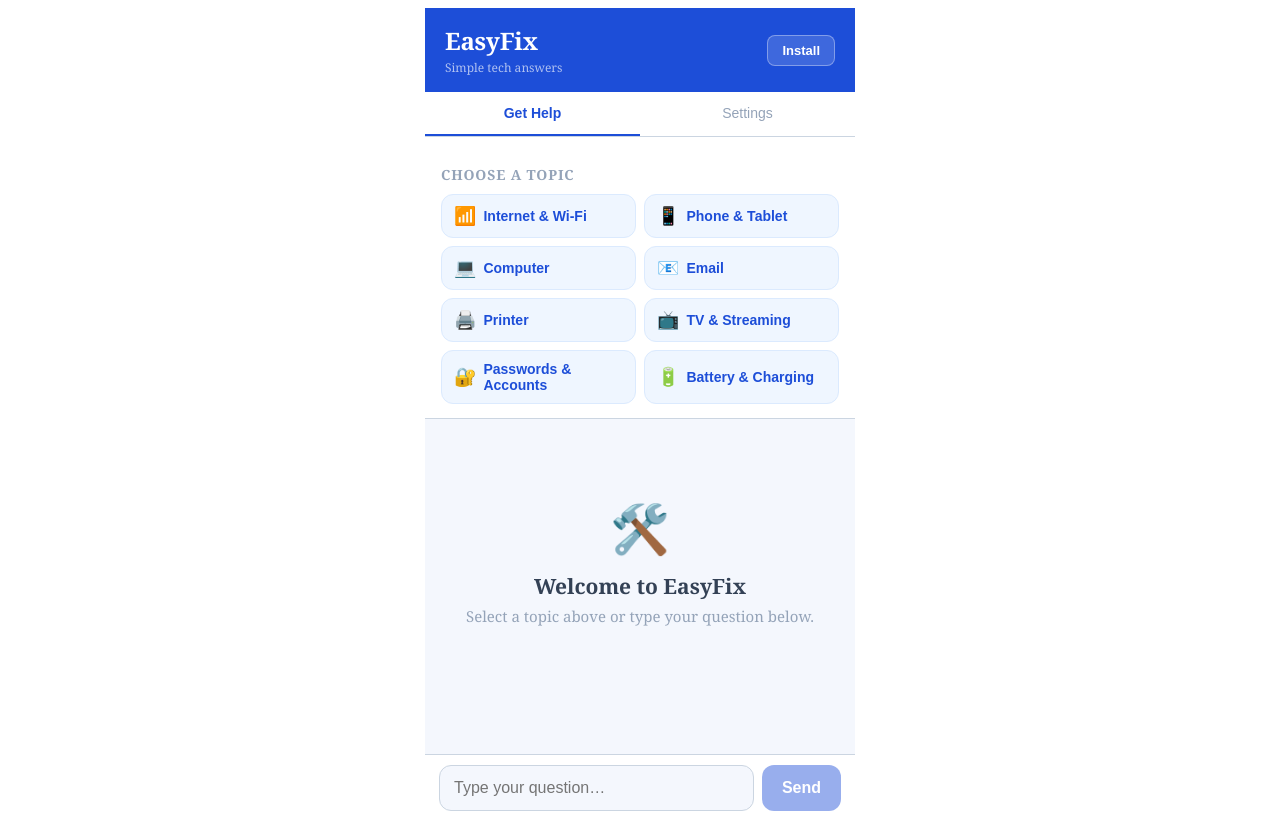
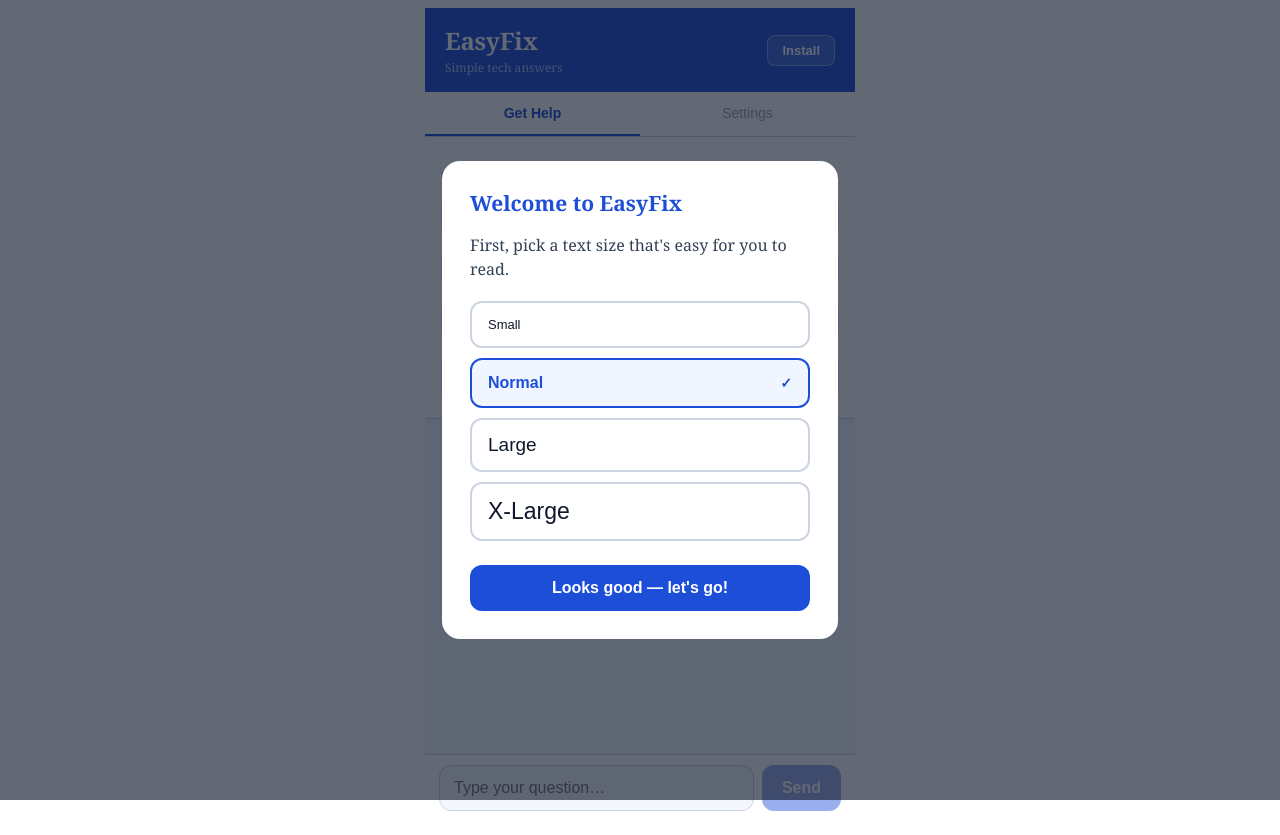
Before and after one commit to NewJoeJr/EasyFixApp, a React (Vite) app: page / in a window 1280 px wide. Built offline with nearby package versions, Linux system fonts and the light colour scheme.

Commit message:
Add size picker modal for first launch experience

```diff
--- a/src/App.jsx
+++ b/src/App.jsx
@@ -264,9 +264,17 @@ export default function App() {
   const [tab, setTab] = useState("help");
   const [sizeIdx, setSizeIdx] = useState(() => parseInt(localStorage.getItem("sg_size") || "1"));
   const [showInstallModal, setShowInstallModal] = useState(false);
+  const [showSizePicker, setShowSizePicker] = useState(() => !sessionStorage.getItem("sg_size_set"));
+  const [pendingSizeIdx, setPendingSizeIdx] = useState(() => parseInt(localStorage.getItem("sg_size") || "1"));
   const isIOS = /iphone|ipad|ipod/.test(window.navigator.userAgent.toLowerCase());
 
   useEffect(() => { localStorage.setItem("sg_size", sizeIdx); }, [sizeIdx]);
+
+  function confirmSize() {
+    setSizeIdx(pendingSizeIdx);
+    setShowSizePicker(false);
+    sessionStorage.setItem("sg_size_set", "1");
+  }
 
   const sz = SIZE_PRESETS[sizeIdx];
 
@@ -323,6 +331,62 @@ export default function App() {
 
         {tab === "help" ? <HelpTab /> : <SettingsTab sizeIdx={sizeIdx} setSizeIdx={setSizeIdx} />}
 
+        {/* First-launch Size Picker Modal */}
+        {showSizePicker && (
+          <div style={{
+            position: "fixed", inset: 0, background: "rgba(15,23,42,0.65)",
+            zIndex: 200, display: "flex", alignItems: "center", justifyContent: "center", padding: 24,
+          }}>
+            <div style={{ background: C.white, borderRadius: 18, padding: 28, maxWidth: 340, width: "100%" }}>
+              <h2 style={{ margin: "0 0 6px", fontSize: SIZE_PRESETS[pendingSizeIdx].heading, color: C.blue, fontWeight: 800 }}>
+                Welcome to EasyFix
+              </h2>
+              <p style={{ fontSize: SIZE_PRESETS[pendingSizeIdx].base, color: C.textMid, marginBottom: 20, lineHeight: 1.5 }}>
+                First, pick a text size that's easy for you to read.
+              </p>
+
+              <div style={{ display: "flex", flexDirection: "column", gap: 10, marginBottom: 24 }}>
+                {SIZE_PRESETS.map((p, i) => (
+                  <button
+                    key={i}
+                    onClick={() => setPendingSizeIdx(i)}
+                    style={{
+                      padding: "14px 16px",
+                      borderRadius: 12,
+                      border: `2px solid ${pendingSizeIdx === i ? C.blue : C.border}`,
+                      background: pendingSizeIdx === i ? C.blueFaint : C.white,
+                      color: pendingSizeIdx === i ? C.blue : C.text,
+                      fontSize: p.base,
+                      fontWeight: pendingSizeIdx === i ? 700 : 400,
+                      cursor: "pointer",
+                      textAlign: "left",
+                      display: "flex",
+                      justifyContent: "space-between",
+                      alignItems: "center",
+                    }}
+                  >
+                    {p.label}
+                    {pendingSizeIdx === i && <span style={{ fontSize: p.base - 2 }}>✓</span>}
+                  </button>
+                ))}
+              </div>
+
+              <button
+                onClick={confirmSize}
+                style={{
+                  width: "100%", padding: "14px",
+                  background: C.blue, color: C.white,
+                  border: "none", borderRadius: 12,
+                  fontSize: SIZE_PRESETS[pendingSizeIdx].base,
+                  fontWeight: 700, cursor: "pointer",
+                }}
+              >
+                Looks good — let's go!
+              </button>
+            </div>
+          </div>
+        )}
+
         {/* Install Modal */}
         {showInstallModal && (
           <div style={{
```
